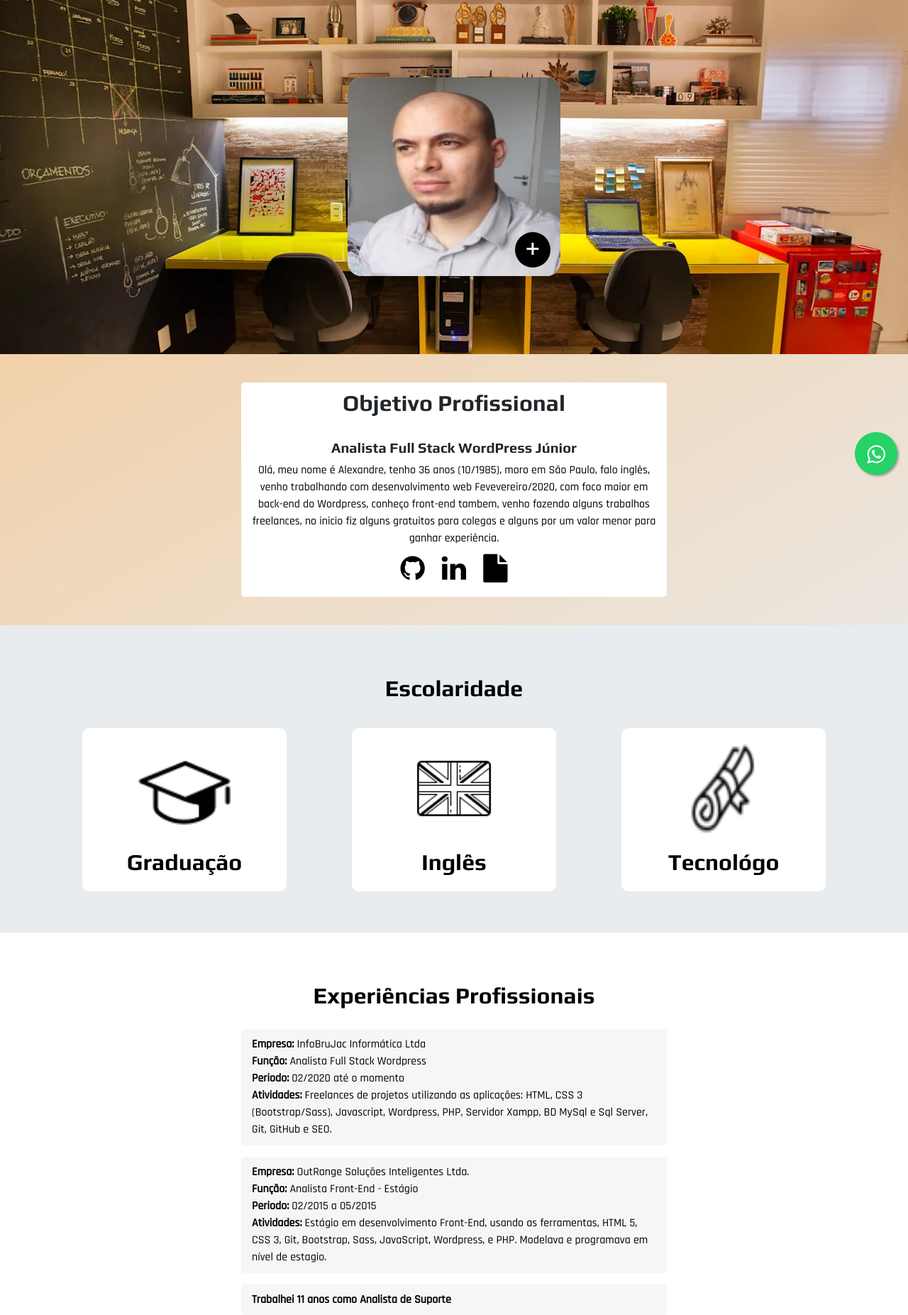
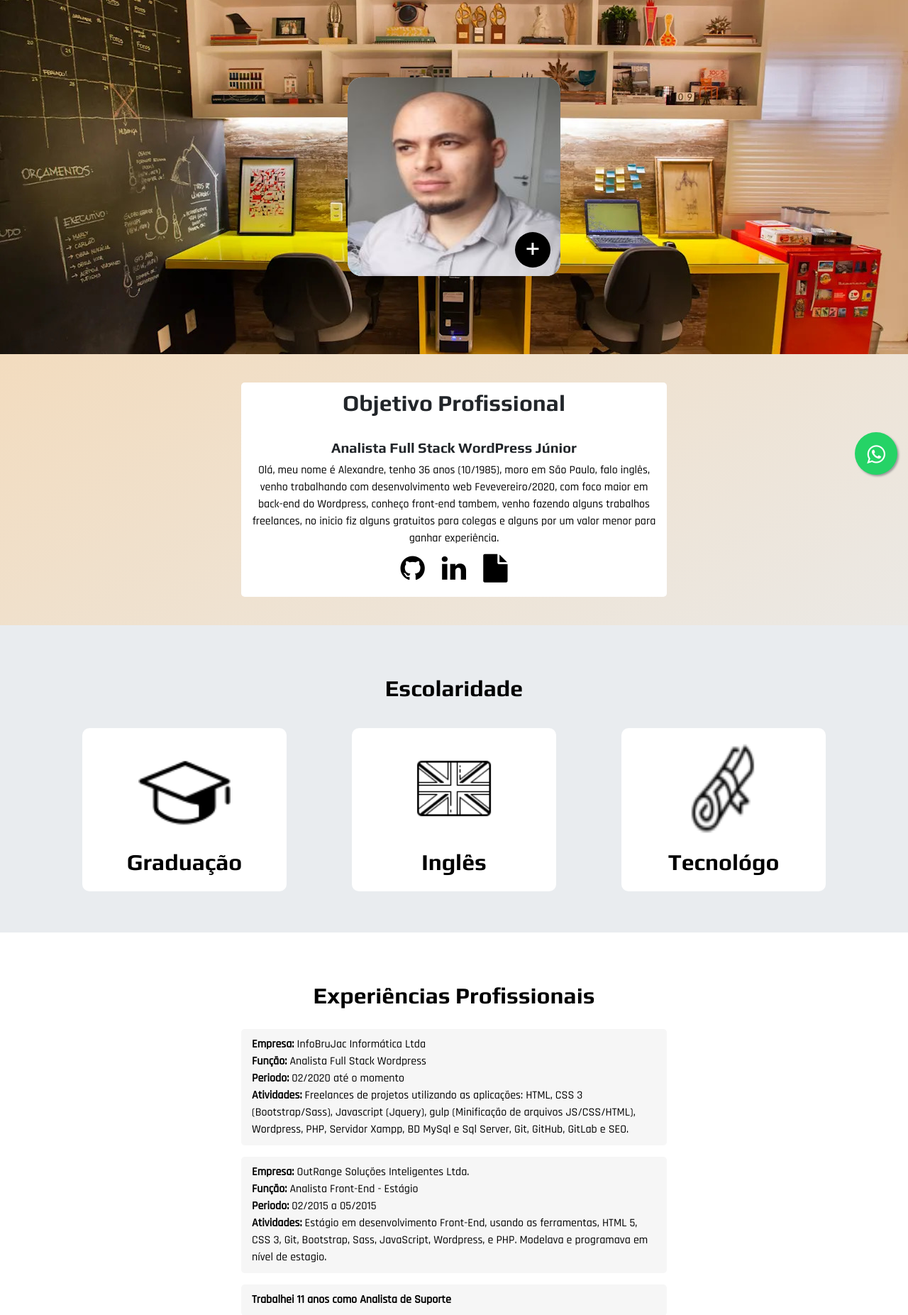
Before and after one commit to 2011Alexandrealvarenga/Portfolio2, a PHP site: page / in a window 1280 px wide. Shown: the part 61-1914 px from the top of the page at 71% size. Run offline with PHP 8.4, Linux system fonts and the light colour scheme; some libraries are stand-ins or nearby versions.

Commit message:
caracteristicas de trabalho

```diff
--- a/index.html
+++ b/index.html
@@ -173,7 +173,7 @@
             <li><span class="title">Empresa: </span><span>InfoBruJac Informática Ltda</span></li>
             <li><span class="title">Função: </span><span>Analista Full Stack Wordpress</span></li>
             <li><span class="title">Periodo: </span><span>02/2020 até o momento</span></li>
-            <li><span class="title">Atividades: </span><span>Freelances de projetos utilizando as aplicações: HTML, CSS 3 (Bootstrap/Sass), Javascript, Wordpress, PHP, Servidor Xampp, BD MySql e Sql Server, Git, GitHub e SEO.</span></li>
+            <li><span class="title">Atividades: </span><span>Freelances de projetos utilizando as aplicações: HTML, CSS 3 (Bootstrap/Sass), Javascript (Jquery), gulp (Minificação de arquivos JS/CSS/HTML), Wordpress, PHP, Servidor Xampp, BD MySql e Sql Server, Git, GitHub, GitLab e SEO.</span></li>
           </ul>
 
           <ul>
@@ -206,7 +206,6 @@
 
         <h2>Trabalhos Realizados</h2>
           <div class="trabalhos">
-
             <div class="unid-trabalho">
               <a href="http://boraviver.info/" target="_blank" >
 
@@ -227,6 +226,7 @@
                     <li>MySql</li>
                     <li>Wordpress</li>
                     <li>SEO</li>
+                    <li>Gulp</li>
                   </ul>
                 </div>
               </a>
@@ -251,6 +251,7 @@
                     <li>MySql</li>
                     <li>Wordpress</li>
                     <li>SEO</li>
+                    <li>Gulp</li>
                   </ul>
                 </div>
               </a>
@@ -274,6 +275,7 @@
                     <li>MySql</li>
                     <li>Wordpress</li>
                     <li>SEO</li>
+                    <li>Gulp</li>
                   </ul>
                 </div>
               </a>
@@ -297,6 +299,7 @@
                     <li>MySql</li>
                     <li>Wordpress</li>
                     <li>SEO</li>
+                    <li>Gulp</li>
                   </ul>
                 </div>
               </a>
@@ -320,6 +323,7 @@
                     <li>MySql</li>
                     <li>Wordpress</li>
                     <li>SEO</li>
+                    <li>Gulp</li>
                   </ul>
                 </div>
               </a>
--- a/style.css
+++ b/style.css
@@ -85,7 +85,7 @@ h1 {text-align: center;color: #fff; }
 
 /*objetivo profissional*/
 .obj-profissional {height: auto;
-  background: linear-gradient(510deg, #fff, #F2D0A7, #e9ecef, #dee2e6);
+  background: linear-gradient(510deg, #fff, #f3dbbc, #e9ecef, #dee2e6);
   background-size: 400% 400%;
   animation: BackgroundGradient 10s ease infinite;
   padding: 40px 0;}
```
